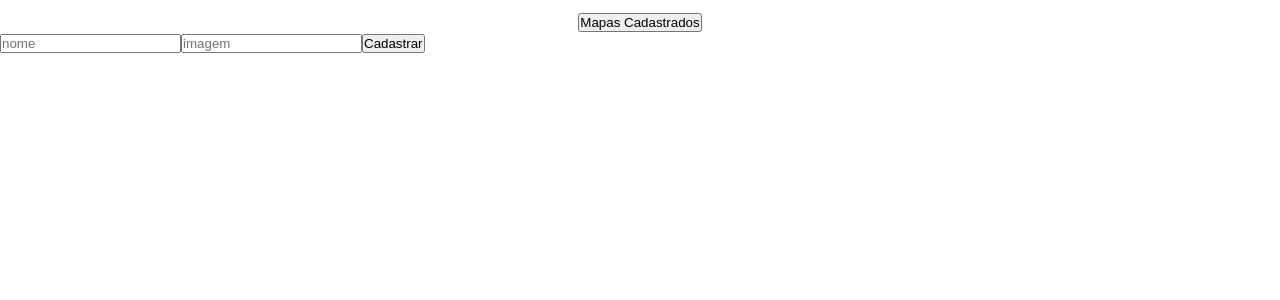
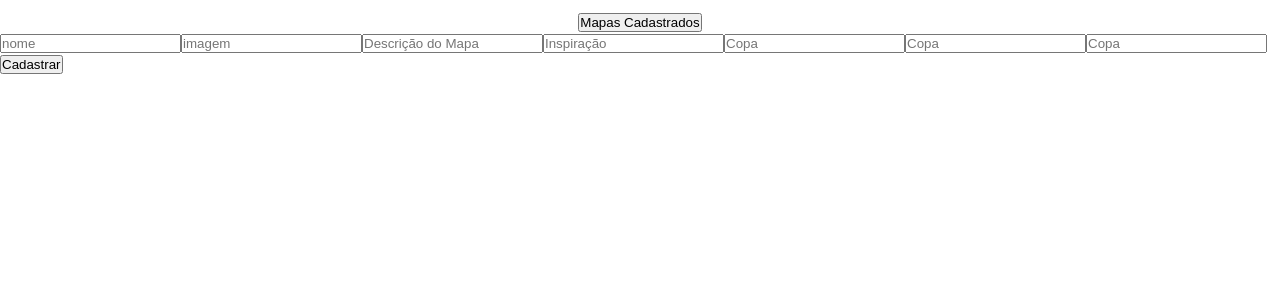
Before and after one commit to Liviadbelao/Front-MarioKart, a Next.js app: page /mapasMK/cadastro in a window 1280 px wide. Shown: the top 300 px of the page. Built offline with nearby package versions, Linux system fonts and the light colour scheme; no server answers.

Commit message:
feat: adicionando inputs

```diff
--- a/app/mapasMK/cadastro/page.jsx
+++ b/app/mapasMK/cadastro/page.jsx
@@ -6,15 +6,27 @@ import TrocarTela from "@/app/components/trocartela/TrocarTela";
 
 export default function Register() {
     const [nome, setNome] = useState("");
-    const [imagem, setImagem] = useState();
+    const [imagem, setImagem] = useState("");
+    const [descricao, setDescricao] = useState("");
+    const [inspiracao, setInspiracao] = useState("");
+    const [copa, setCopa] = useState("");
+    const [trofeus, setTrofeus] = useState("");
+    const [plataforma, setPlataforma] = useState("");
     const [mapas, setMapas] = useState([]);
 
     const Adicionar = async (e) => {
         e.preventDefault();
 
         try {
-            await axios.post("/api/mapas", { nome, imagem });
+            await axios.post("/api/mapas", { nome, imagem, descricao, inspiracao, copa });
             setNome("");
+            setImagem("");
+            setDescricao("");
+            setInspiracao("");
+            setCopa("");
+            setTrofeus("");
+            setPlataforma("");
+            console.log('copa');
         } catch (error) {
             console.error("Error submitting data:", error);
         }
@@ -41,6 +53,11 @@ export default function Register() {
             <form onSubmit={Adicionar}>
                 <input type="text" value={nome} placeholder='nome' onChange={(e) => setNome(e.target.value)} required  />
                 <input type="text" value={imagem} placeholder='imagem' onChange={(e) => setImagem(e.target.value)} required  />
+                <input type="text" value={descricao} placeholder='Descrição do Mapa' onChange={(e) => setDescricao(e.target.value)} required  />
+                <input type="text" value={inspiracao} placeholder='Inspiração' onChange={(e) => setInspiracao(e.target.value)} required  />
+                <input type="text" value={copa} placeholder='Copa' onChange={(e) => setCopa(e.target.value)} required  />
+                <input type="text" value={trofeus} placeholder='Copa' onChange={(e) => setTrofeus(e.target.value)} required  />
+                <input type="text" value={plataforma} placeholder='Copa' onChange={(e) => setPlataforma(e.target.value)} required  />
                 <button type="submit">Cadastrar</button>
             </form>
 
--- a/app/mapasMK/page.jsx
+++ b/app/mapasMK/page.jsx
@@ -63,6 +63,8 @@ export default function Home() {
         const mapasFiltrados = dados.filter((item) => item.copa === copa);
         setFiltrados(mapasFiltrados);
         setCopaSelecionada(copa);
+        console.log(mapas);
+        console.log( "filtrados", filtrados);
     };
 
     //UseEffect para coletar dados da API
@@ -71,7 +73,7 @@ export default function Home() {
             try {
                 const response = await axios.get("/api/mapas");
                 setDados(response.data.listaMapas);
-                setMapas(response.data.listaMapas);
+                setMapas(response.data);
             } catch (error) {
                 console.error("Error fetching data:", error);
             }
```
